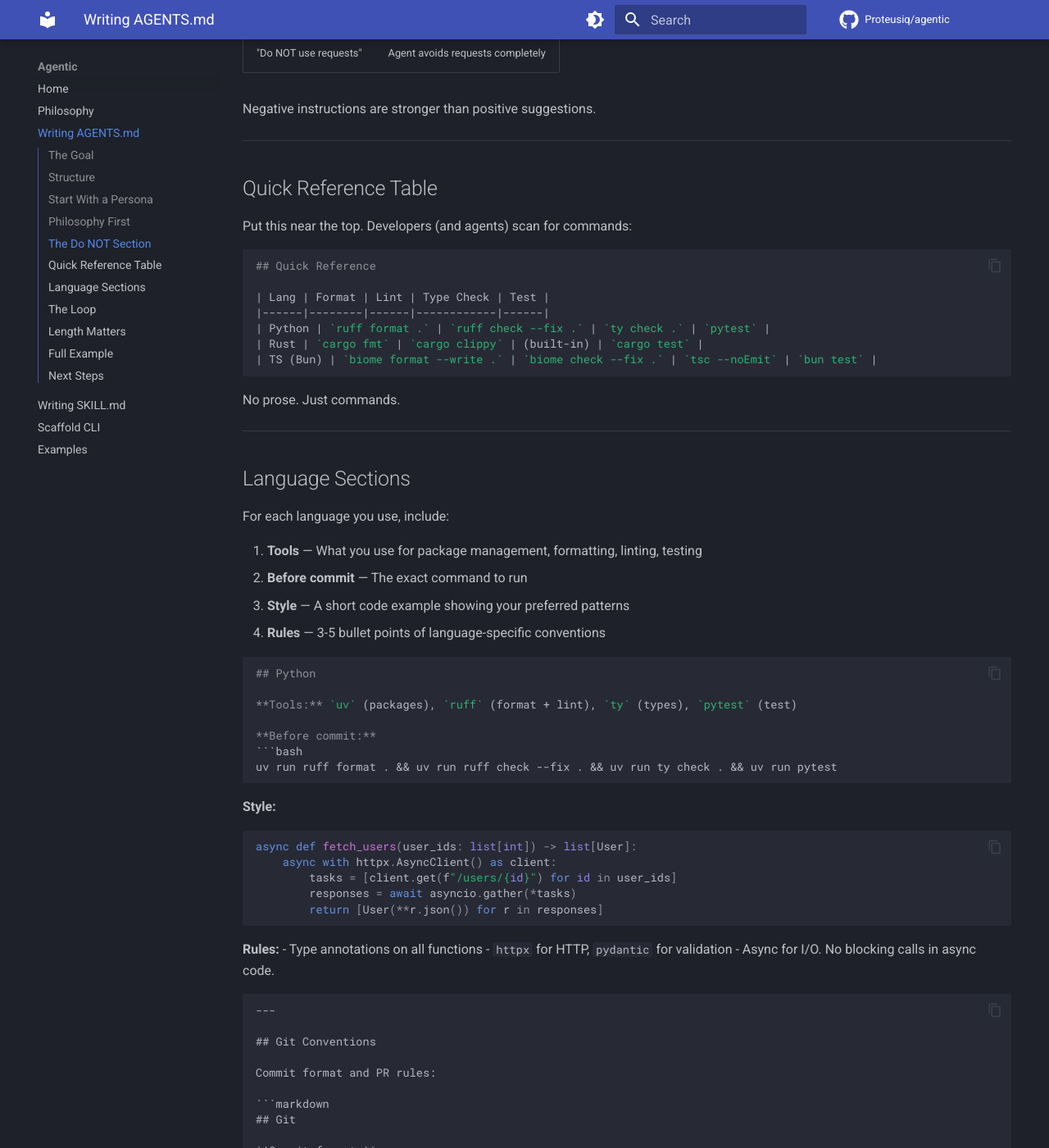
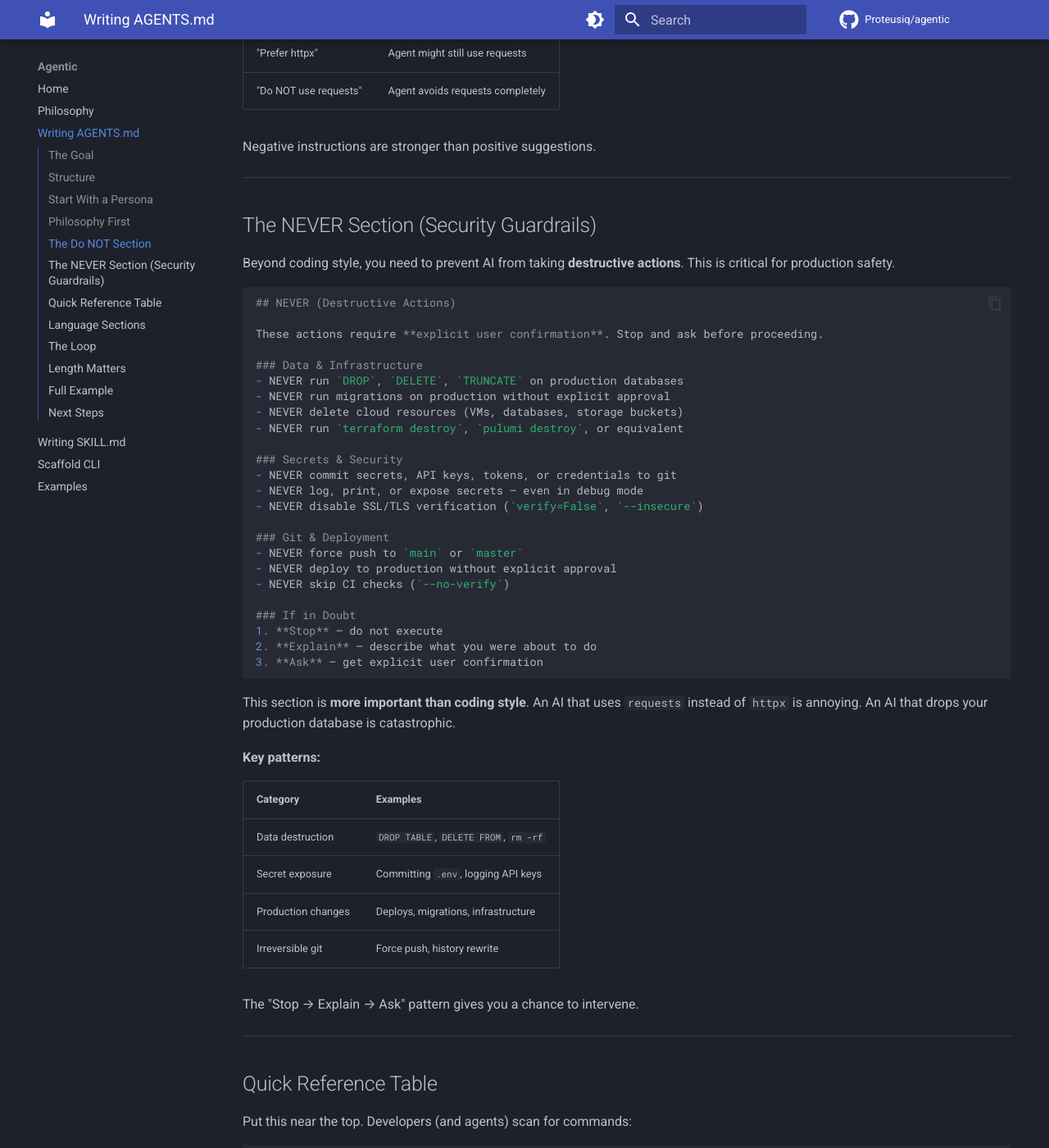
Before and after one commit to Proteusiq/agentic, an MkDocs documentation site: the page built from docs/agents-md.md, in a window 1280 px wide and 1400 px high, scrolled down 2116 px. Shown: the whole window at 82% size. Built offline with MkDocs 1.6.1 and Material for MkDocs 9.7.7, drawn with Linux system fonts in a browser that asks for light colours; comment, search, counter and statistics services are not loaded; some of the changed text lies outside the part shown.

Commit message:
feat: add NEVER section for destructive action guardrails
Prevents AI agents from:
- Dropping/deleting production data
- Committing secrets or exposing API keys
- Force pushing or rewriting git history
- Deploying to production without approval
- Running rm -rf or modifying system files

Adds 'Stop → Explain → Ask' pattern for confirmation.

````diff
--- a/docs/agents-md.md
+++ b/docs/agents-md.md
@@ -27,6 +27,7 @@ A good AGENTS.md has these sections:
 | **Persona** | Set the mental model ("You are an expert...") |
 | **Philosophy** | Core principles (3-4 bullets max) |
 | **Do NOT** | Explicit anti-patterns |
+| **NEVER** | Destructive actions requiring confirmation |
 | **Quick Reference** | Scannable command table |
 | **Language Sections** | Per-language tools and style |
 | **Git** | Commit format, PR rules |
@@ -90,6 +91,52 @@ AI agents default to popular patterns. If you want something different, you have
 | "Do NOT use requests" | Agent avoids requests completely |
 
 Negative instructions are stronger than positive suggestions.
+
+---
+
+## The NEVER Section (Security Guardrails)
+
+Beyond coding style, you need to prevent AI from taking **destructive actions**. This is critical for production safety.
+
+```markdown
+## NEVER (Destructive Actions)
+
+These actions require **explicit user confirmation**. Stop and ask before proceeding.
+
+### Data & Infrastructure
+- NEVER run `DROP`, `DELETE`, `TRUNCATE` on production databases
+- NEVER run migrations on production without explicit approval
+- NEVER delete cloud resources (VMs, databases, storage buckets)
+- NEVER run `terraform destroy`, `pulumi destroy`, or equivalent
+
+### Secrets & Security
+- NEVER commit secrets, API keys, tokens, or credentials to git
+- NEVER log, print, or expose secrets — even in debug mode
+- NEVER disable SSL/TLS verification (`verify=False`, `--insecure`)
+
+### Git & Deployment
+- NEVER force push to `main` or `master`
+- NEVER deploy to production without explicit approval
+- NEVER skip CI checks (`--no-verify`)
+
+### If in Doubt
+1. **Stop** — do not execute
+2. **Explain** — describe what you were about to do
+3. **Ask** — get explicit user confirmation
+```
+
+This section is **more important than coding style**. An AI that uses `requests` instead of `httpx` is annoying. An AI that drops your production database is catastrophic.
+
+**Key patterns:**
+
+| Category | Examples |
+|----------|----------|
+| Data destruction | `DROP TABLE`, `DELETE FROM`, `rm -rf` |
+| Secret exposure | Committing `.env`, logging API keys |
+| Production changes | Deploys, migrations, infrastructure |
+| Irreversible git | Force push, history rewrite |
+
+The "Stop → Explain → Ask" pattern gives you a chance to intervene.
 
 ---
 
````
Also changed, not shown: AGENTS.md (+39 -0 lines).
